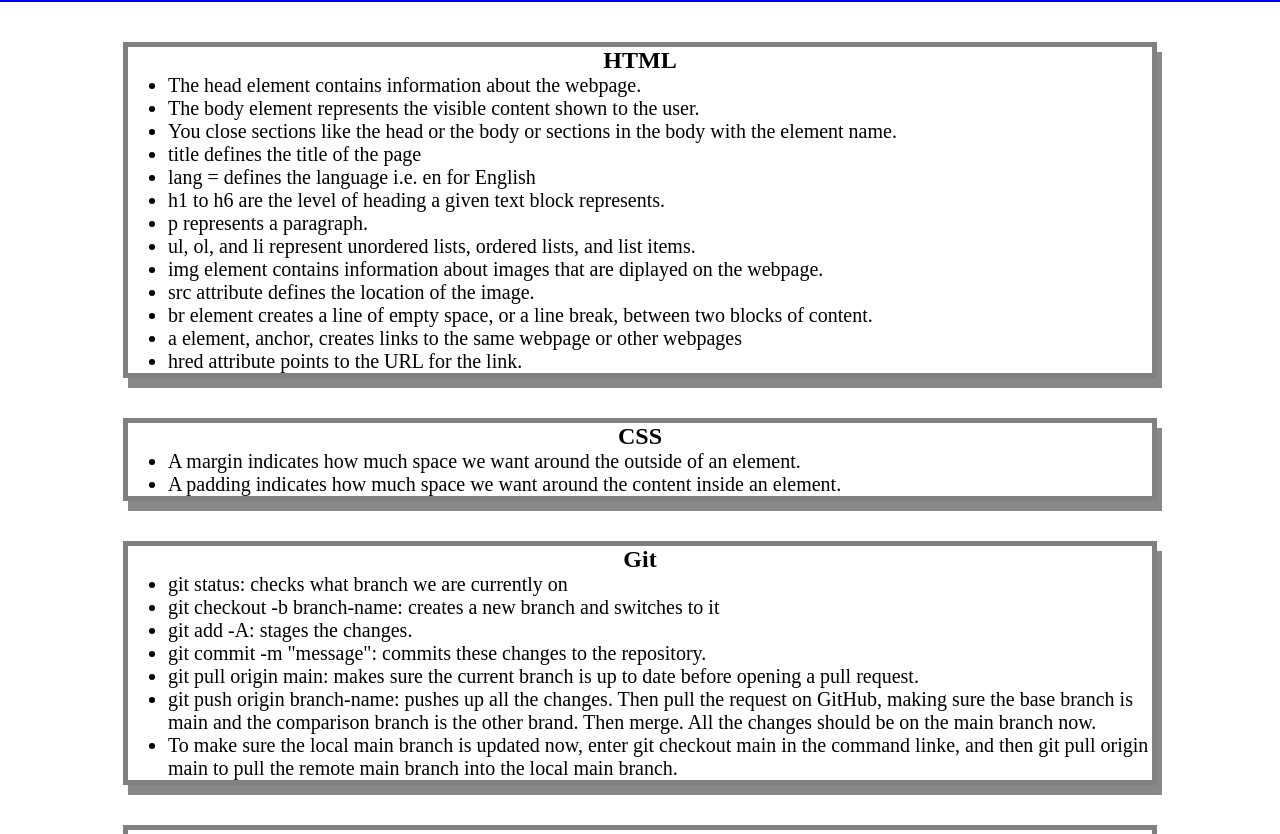
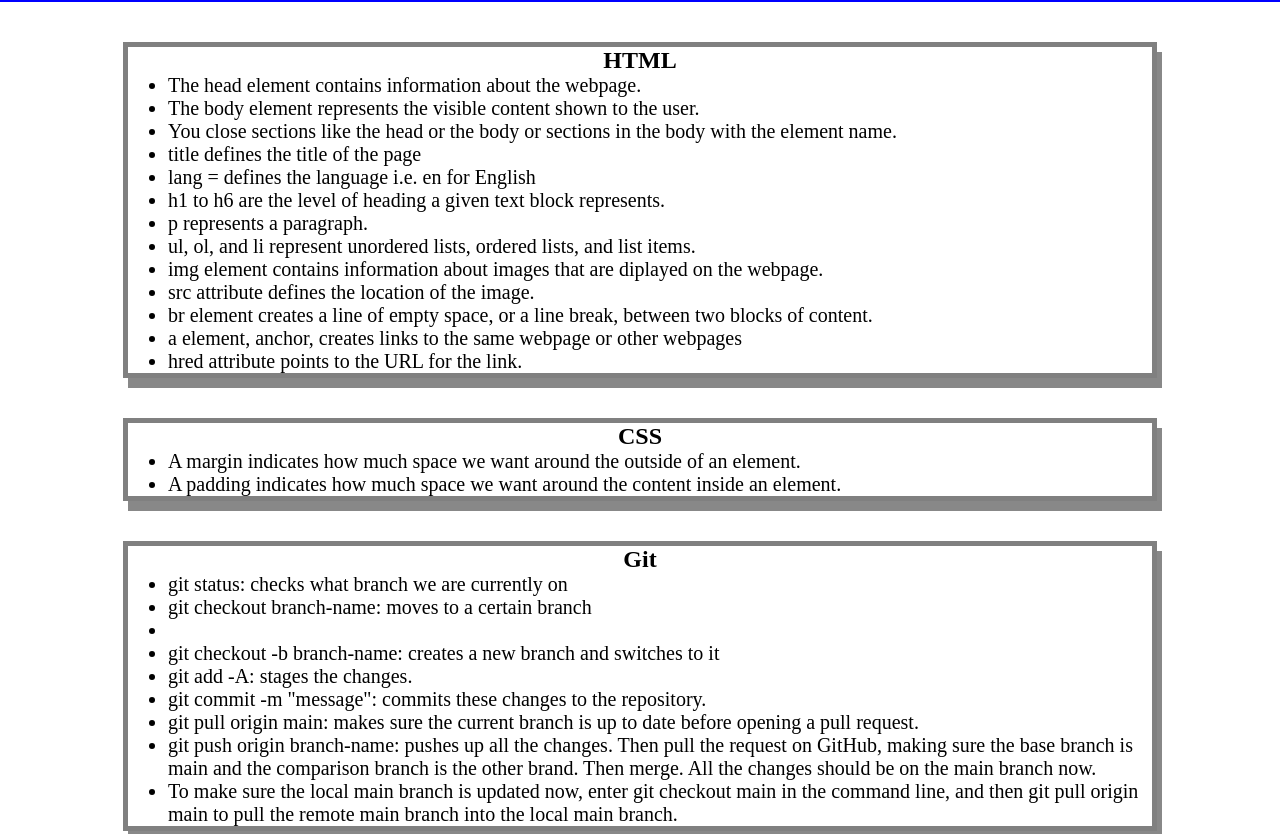
Before and after one commit to valeriaalarcon1/prework-study-guide, a plain HTML site: page index.html in a window 1280 px wide. Shown: the part 118-952 px from the top of the page. Drawn offline with Linux system fonts and the light colour scheme.

Commit message:
Update index.html

```diff
--- a/index.html
+++ b/index.html
@@ -45,12 +45,13 @@
         <h2>Git</h2>
         <ul>
           <li>git status: checks what branch we are currently on</li>
+          <li>git checkout branch-name: moves to a certain branch<li>
           <li>git checkout -b branch-name: creates a new branch and switches to it</li>
           <li>git add -A: stages the changes.</li>
           <li>git commit -m "message": commits these changes to the repository.</li>
           <li>git pull origin main: makes sure the current branch is up to date before opening a pull request.</li>
           <li>git push origin branch-name: pushes up all the changes. Then pull the request on GitHub, making sure the base branch is main and the comparison branch is the other brand. Then merge. All the changes should be on the main branch now.</li>
-          <li>To make sure the local main branch is updated now, enter git checkout main in the command linke, and then git pull origin main to pull the remote main branch into the local main branch.</li>
+          <li>To make sure the local main branch is updated now, enter git checkout main in the command line, and then git pull origin main to pull the remote main branch into the local main branch.</li>
         </ul>
       </section>
 
```
